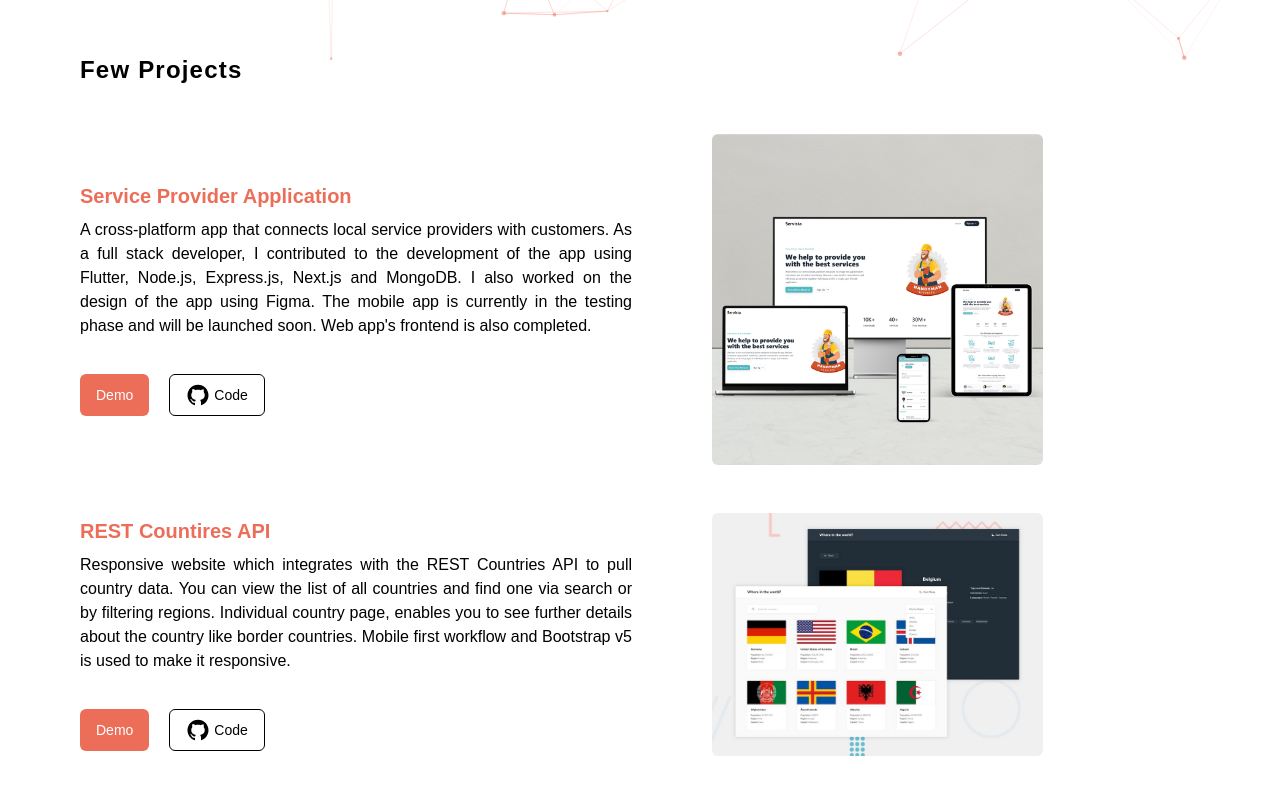
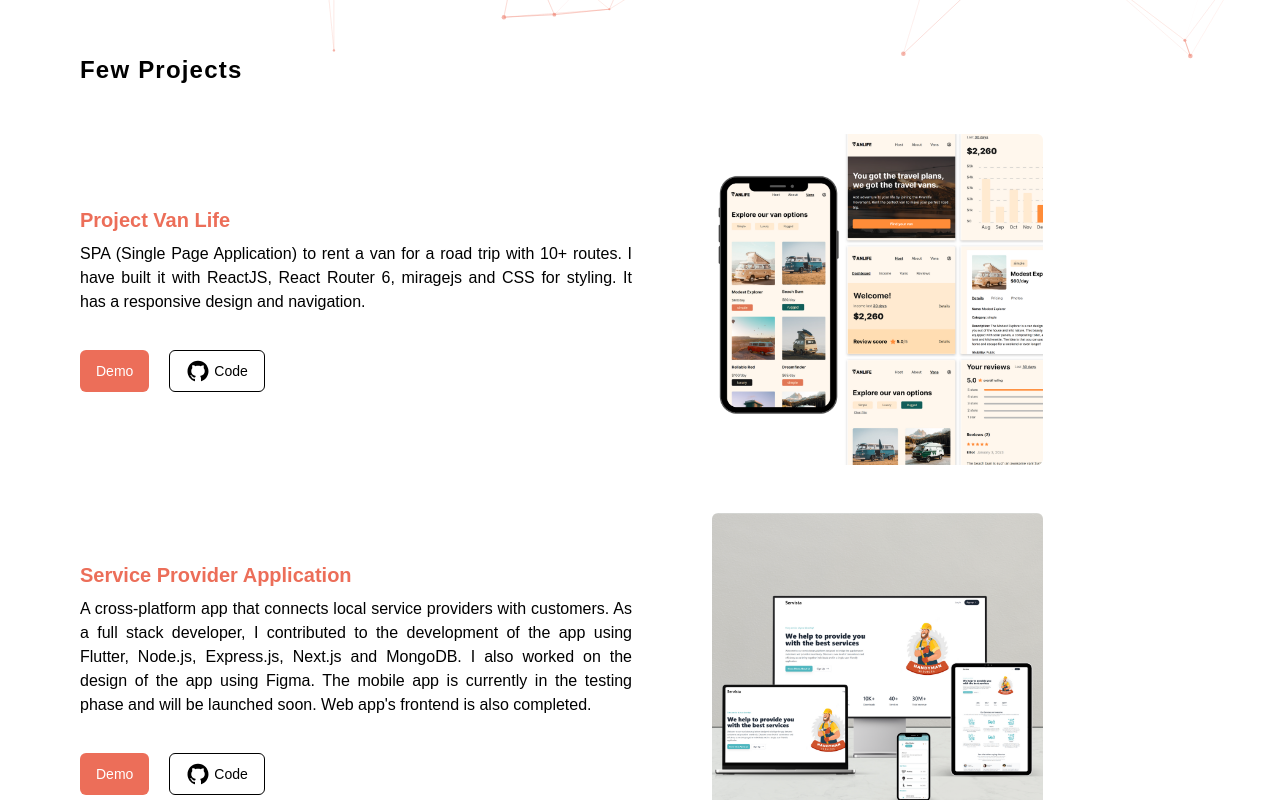
Before and after one commit to rimshub/my-portfolio, a React (Create React App) app: page / in a window 1280 px wide. Shown: the part 740-1540 px from the top of the page. Built offline with nearby package versions, Linux system fonts and the light colour scheme.

Commit message:
Added new projecr

```diff
--- a/src/data/projectsData.js
+++ b/src/data/projectsData.js
@@ -5,6 +5,7 @@ import Advice from "./../assets/portfolioImages/advice.jpg";
 import Page from "./../assets/portfolioImages/intropage.jpg";
 // import AWS from "./../assets/portfolioImages/s3.PNG";
 import Todo from "./../assets/portfolioImages/todo.jpg"
+import Vanlife from "./../assets/portfolioImages/vanlife.png"
 
 // in progress projects
 
@@ -12,6 +13,16 @@ import Servista from './../assets/portfolioImages/servista.png'
 import landingPage from './../assets/portfolioImages/url.jpg'
 
 const ProjectsData = [
+  {
+    id: "vanlife",
+    img: Vanlife,
+    name: "Project Van Life",
+    stack: ["< RESTful API />", "< Bootstrap v5 />", "< React.js />"],
+    live: "https://project-van-life.vercel.app/vans",
+    source: "https://github.com/rimshub/project-van-life",
+    description:
+      "SPA (Single Page Application) to rent a van for a road trip with 10+ routes. I have built it with ReactJS, React Router 6, miragejs and CSS for styling. It has a responsive design and navigation.",
+  },
   {
     id: "fyp",
     img: Servista,
@@ -106,4 +117,4 @@ const InprogressProjectsData = [
 
 ];
 
-export default {ProjectsData, InprogressProjectsData}
+export default { ProjectsData, InprogressProjectsData }
```
Also changed, not shown: src/assets/portfolioImages/vanlife.png (added). Lines whose indentation alone changed are shown as unchanged.
